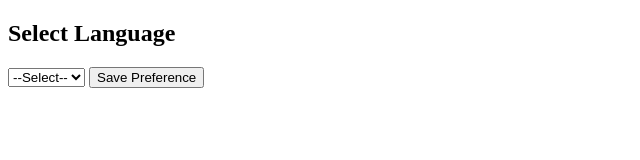
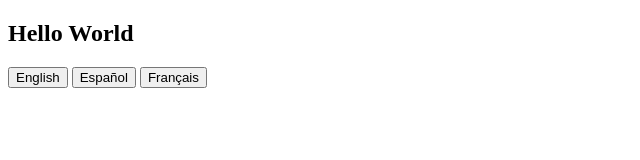
Before and after one commit to acciojob/lang-preference-ayushS22, a website: page main.html in a window 1280 px wide. Shown: the whole page, without its empty margins (0-640 px from the left). Drawn offline with Linux system fonts and the light colour scheme.

Commit message:
created a submission

```diff
--- a/main.html
+++ b/main.html
@@ -7,20 +7,13 @@
 
 <body>
 
-    <h2>Select Language</h2>
+    <h2 id="message">Hello World</h2>
 
-    <select id="languageSelect">
-        <option value="">--Select--</option>
-        <option value="English">English</option>
-        <option value="Hindi">Hindi</option>
-        <option value="Spanish">Spanish</option>
-    </select>
+    <button id="englishBtn">English</button>
+    <button id="spanishBtn">Español</button>
+    <button id="frenchBtn">Français</button>
 
-    <button id="saveBtn">Save Preference</button>
-
-    <p id="output"></p>
-
-    <script type="text/javascript" src="./script.js"></script>
+    <script src="./script.js"></script>
 
 </body>
 
--- a/script.js
+++ b/script.js
@@ -1,25 +1,30 @@
-//your JS code here. If required.
-// Get elements
-const select = document.getElementById("languageSelect");
-const button = document.getElementById("saveBtn");
-const output = document.getElementById("output");
+const message = document.getElementById("message");
 
-// Save language in sessionStorage
-button.addEventListener("click", function () {
-    const selectedLang = select.value;
-
-    if (selectedLang) {
-        sessionStorage.setItem("preferredLanguage", selectedLang);
-        output.innerText = "Saved: " + selectedLang;
-    }
-});
+// Language messages
+const translations = {
+    English: "Hello World",
+    Spanish: "Hola Mundo",
+    French: "Bonjour le monde"
+};
 
 // Load saved language on page load
 window.onload = function () {
-    const savedLang = sessionStorage.getItem("preferredLanguage");
+    const savedLang = sessionStorage.getItem("language");
 
     if (savedLang) {
-        select.value = savedLang;
-        output.innerText = "Previously selected: " + savedLang;
+        message.innerText = translations[savedLang];
+    } else {
+        message.innerText = translations["English"];
     }
 };
+
+// Function to set language
+function setLanguage(lang) {
+    sessionStorage.setItem("language", lang);
+    window.location.href = "index.html"; // redirect
+}
+
+// Button events
+document.getElementById("englishBtn").onclick = () => setLanguage("English");
+document.getElementById("spanishBtn").onclick = () => setLanguage("Spanish");
+document.getElementById("frenchBtn").onclick = () => setLanguage("French");
```
